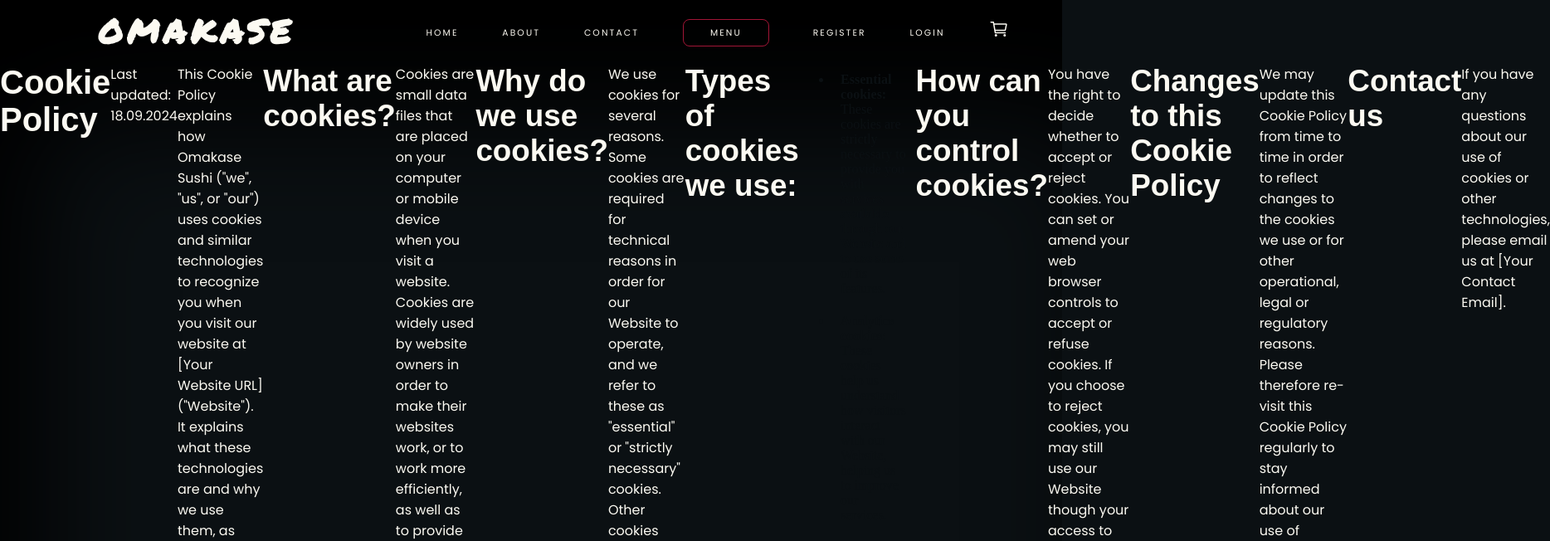
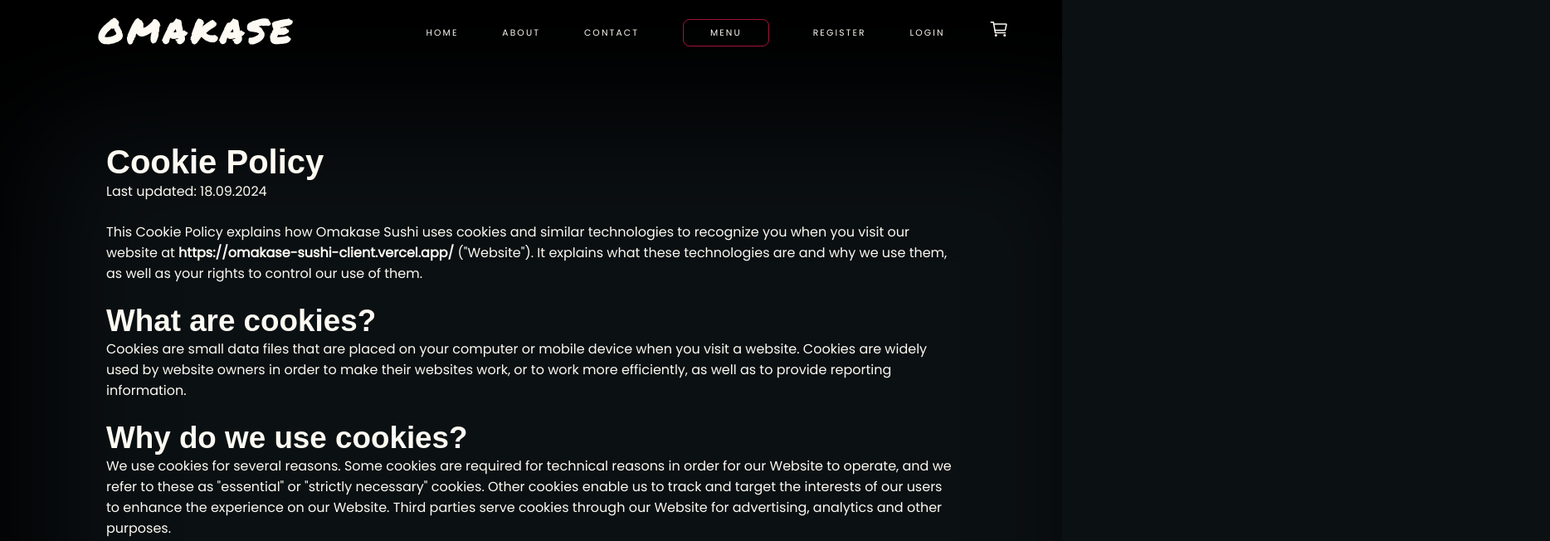
Before and after one commit to Arhangelov/omakase-restaurant, a React (Create React App) app in the folder client/: page /cookie in a window 1280 px wide. Shown: the top 652 px of the page at 83% size, 1868 px wide, since content can reach past the window. Built offline with nearby package versions, Linux system fonts and the light colour scheme; a web font is replaced by a local one.

Commit message:
added cookie page

```diff
--- a/client/src/components/Cookie/Cookie.css
+++ b/client/src/components/Cookie/Cookie.css
@@ -1,4 +1,19 @@
-.cookie-container{
-    display: flex;
-    width:80%
+.cookie-page-container{
+    padding: 6rem 0;
+    margin: 0 auto;
+    display: flex !important;
+    flex-direction: column;
+    flex-wrap: wrap;
+    align-content: center;
+    justify-content: center;
+    width:80%;
+    color: white
 }
+
+.cookie-page-container > ul {
+    font-family: var(--paragraph-font);
+}
+
+.cookie-page-container > p {
+    padding-bottom: 1.5rem;
+}
--- a/client/src/components/Cookie/Cookie.jsx
+++ b/client/src/components/Cookie/Cookie.jsx
@@ -3,10 +3,10 @@ import "./Cookie.css"
 
 export const Cookie = () => {
     return (
-        <div className='cookie-container'>
+        <div className='cookie-page-container'>
             <h1>Cookie Policy</h1>
             <p>Last updated: 18.09.2024</p>
-            <p>This Cookie Policy explains how Omakase Sushi ("we", "us", or "our") uses cookies and similar technologies to recognize you when you visit our website at [Your Website URL] ("Website"). It explains what these technologies are and why we use them, as well as your rights to control our use of them.</p>
+            <p>This Cookie Policy explains how Omakase Sushi uses cookies and similar technologies to recognize you when you visit our website at <strong>https://omakase-sushi-client.vercel.app/</strong> ("Website"). It explains what these technologies are and why we use them, as well as your rights to control our use of them.</p>
             <h2>What are cookies?</h2>
             <p>Cookies are small data files that are placed on your computer or mobile device when you visit a website. Cookies are widely used by website owners in order to make their websites work, or to work more efficiently, as well as to provide reporting information.</p>
             <h2>Why do we use cookies?</h2>
@@ -23,7 +23,7 @@ export const Cookie = () => {
             <h2>Changes to this Cookie Policy</h2>
             <p>We may update this Cookie Policy from time to time in order to reflect changes to the cookies we use or for other operational, legal or regulatory reasons. Please therefore re-visit this Cookie Policy regularly to stay informed about our use of cookies and related technologies.</p>
             <h2>Contact us</h2>
-            <p>If you have any questions about our use of cookies or other technologies, please email us at [Your Contact Email].</p>
+            <p>If you have any questions about our use of cookies or other technologies, please email us at contact@omakase.com.</p>
         </div>
     )
 }
```
